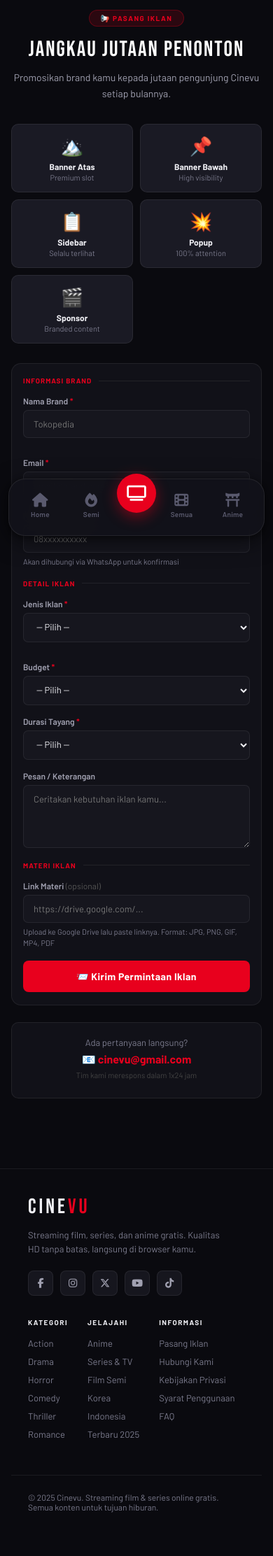
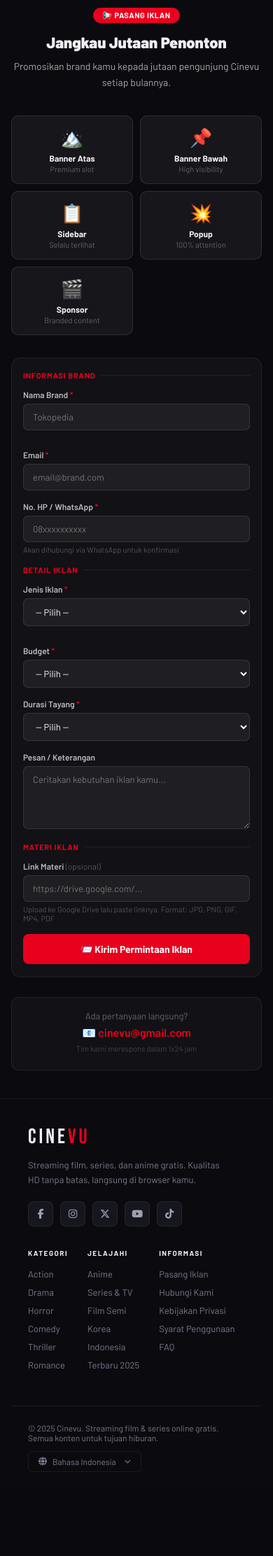
Before and after one commit to RMBLOGG/cinevu, a Flask app: page /pasang-iklan in a window 390 px wide. Shown: the part 66-2290 px from the top of the page at 70% size. After the commit the page ends 2170 px from the top, so only its background shows below. Run offline with Flask 3, Linux system fonts and the light colour scheme; data that the repository does not hold is empty.

Commit message:
Add files via upload

```diff
--- a/templates/base.html
+++ b/templates/base.html
@@ -357,82 +354,6 @@ footer{padding:56px 48px 36px;border-top:1px solid var(--border);}
   .footer-grid{flex-wrap:wrap;gap:28px;}
   .content-area{margin-top:-60px;}
 }
-/* ── BOTTOM NAV (mobile only) ── */
-.bnav{display:none;}
-@media(max-width:768px){
-  .bnav{
-    display:flex;align-items:center;justify-content:space-around;
-    position:fixed;bottom:12px;left:12px;right:12px;z-index:999;
-    background:rgba(18,18,26,.96);
-    border:1px solid rgba(255,255,255,.08);
-    border-radius:24px;
-    padding:10px 8px 14px;
-    box-shadow:0 8px 32px rgba(0,0,0,.6),0 2px 8px rgba(0,0,0,.4);
-    backdrop-filter:blur(16px);
-  }
-  .bnav-item{
-    display:flex;flex-direction:column;align-items:center;gap:4px;
-    flex:1;text-decoration:none;color:#5a5a6e;
-    font-size:10px;font-weight:600;font-family:var(--font);
-    transition:color .2s;letter-spacing:.3px;padding:0 4px;
-    background:none;border:none;cursor:pointer;
-  }
-  .bnav-item i{font-size:20px;transition:color .2s;}
-  .bnav-item.active{color:var(--red);}
-  .bnav-item.active i{color:var(--red);}
-  .bnav-center{
-    position:relative;top:-18px;
-    width:56px;height:56px;border-radius:50%;
-    background:var(--red);
-    display:flex;align-items:center;justify-content:center;
-    box-shadow:0 6px 20px rgba(232,0,29,.45);
-    flex-shrink:0;flex-direction:column;gap:0;
-    text-decoration:none;border:none;cursor:pointer;
-  }
-  .bnav-center i{font-size:22px;color:#fff;}
-  /* push page content above nav */
-  body{padding-bottom:80px;}
-  footer{margin-bottom:0;}
-}
-</style>
-
-<style>
-.fpopup-overlay{
-  position:fixed;inset:0;
-  background:rgba(0,0,0,.85);
-  z-index:8000;
-  opacity:0;
-  pointer-events:none;
-  visibility:hidden;
-  display:flex;
-  align-items:center;justify-content:center;
-  padding:20px;
-  backdrop-filter:blur(4px);
-  transition:opacity .25s,visibility .25s;
-}
-.fpopup-overlay.open{
-  opacity:1;
-  pointer-events:all;
-  visibility:visible;
-}
-.fpopup-box{background:var(--bg2);border:1px solid var(--border);border-radius:12px;max-width:520px;width:100%;max-height:85vh;overflow-y:auto;position:relative;padding:32px 28px 28px;}
-.fpopup-close{position:absolute;top:16px;right:16px;background:rgba(255,255,255,.07);border:none;color:var(--muted2);font-size:16px;cursor:pointer;width:30px;height:30px;border-radius:6px;display:flex;align-items:center;justify-content:center;transition:all .15s;}
-.fpopup-close:hover{background:rgba(255,255,255,.12);color:var(--text);}
-.fpopup-title{font-family:var(--display);font-size:24px;letter-spacing:2px;color:var(--text);margin-bottom:16px;padding-right:36px;}
-.fpopup-body{font-size:13px;line-height:1.8;color:var(--muted2);}
-.fpopup-body h4{color:var(--text);font-size:13px;font-weight:700;margin:16px 0 6px;}
-.fpopup-body p,.fpopup-body ul{margin-bottom:10px;}
-.fpopup-body ul{padding-left:18px;}
-.fpopup-body ul li{margin-bottom:6px;}
-.fpopup-form input,.fpopup-form textarea,.fpopup-form select{width:100%;background:var(--bg3);border:1px solid var(--border);color:var(--text);font-family:var(--font);font-size:13px;padding:10px 14px;border-radius:6px;outline:none;transition:border-color .2s;margin-bottom:12px;}
-.fpopup-form input:focus,.fpopup-form textarea:focus,.fpopup-form select:focus{border-color:rgba(255,255,255,.2);}
-.fpopup-form textarea{resize:vertical;min-height:100px;}
-.fpopup-form label{font-size:10px;color:var(--muted);display:block;margin-bottom:4px;letter-spacing:.5px;text-transform:uppercase;}
-.fpopup-btn{background:var(--red);color:#fff;border:none;font-family:var(--font);font-size:13px;font-weight:700;padding:12px 28px;border-radius:6px;cursor:pointer;transition:background .15s;width:100%;letter-spacing:.5px;}
-.fpopup-btn:hover{background:var(--red2);}
-.fpopup-success{display:none;text-align:center;padding:20px 0;}
-.fpopup-success .check{font-size:48px;margin-bottom:12px;}
-.fpopup-success p{color:var(--green);font-weight:700;font-size:15px;}
 </style>
 {% block extra_css %}{% endblock %}
 </head>
@@ -623,39 +544,9 @@ footer{padding:56px 48px 36px;border-top:1px solid var(--border);}
   </div>
   <div class="footer-bottom">
     <p class="footer-copy">© 2025 Cinevu. Streaming film & series online gratis. Semua konten untuk tujuan hiburan.</p>
+    <button class="footer-lang"><i class="fa-solid fa-globe"></i> Bahasa Indonesia <i class="fa-solid fa-chevron-down" style="font-size:9px;margin-left:4px;"></i></button>
   </div>
 </footer>
-
-<!-- BOTTOM NAV (mobile) -->
-<nav class="bnav" id="bnav">
-  <a href="/" class="bnav-item" id="bnav-home">
-    <i class="fa-solid fa-house"></i>
-    Home
-  </a>
-  <a href="/semi" class="bnav-item" id="bnav-semi">
-    <i class="fa-solid fa-fire"></i>
-    Semi
-  </a>
-  <a href="/series" class="bnav-center" id="bnav-series" title="Series & TV">
-    <i class="fa-solid fa-tv"></i>
-  </a>
-  <a href="/semi" class="bnav-item" id="bnav-all">
-    <i class="fa-solid fa-film"></i>
-    Semua
-  </a>
-  <a href="/anime" class="bnav-item" id="bnav-anime">
-    <i class="fa-solid fa-torii-gate"></i>
-    Anime
-  </a>
-</nav>
-<script>
-(function(){
-  const path=window.location.pathname;
-  const map={'/':'bnav-home','/semi':'bnav-semi','/series':'bnav-series','/anime':'bnav-anime'};
-  const activeId=map[path];
-  if(activeId){const el=document.getElementById(activeId);if(el)el.classList.add('active');}
-})();
-</script>
 
 {% if iklan is defined and iklan.get('popup') %}
 {% for ad in iklan['popup'] %}
@@ -750,8 +664,6 @@ document.querySelectorAll('.slider-wrap').forEach(wrap=>{
 });
 function showPopup(id){const el=document.getElementById('popup-'+id);if(!el)return;el.classList.add('open');document.body.style.overflow='hidden';if(id==='lapor'){const u=document.getElementById('lapor-url');if(u&&!u.value)u.value=window.location.href;}}
 function closePopup(id){const el=document.getElementById('popup-'+id);if(!el)return;el.classList.remove('open');document.body.style.overflow='';}
-// Force close all popups on load (prevent ghost open state)
-document.addEventListener('DOMContentLoaded',function(){document.querySelectorAll('.fpopup-overlay').forEach(el=>el.classList.remove('open'));});
 function submitForm(id){const form=document.getElementById('form-'+id),success=document.getElementById('success-'+id);if(!form||!success)return;form.style.display='none';success.style.display='block';setTimeout(()=>closePopup(id),3000);}
 document.addEventListener('keydown',e=>{if(e.key==='Escape')document.querySelectorAll('.fpopup-overlay.open').forEach(el=>closePopup(el.id.replace('popup-','')));});
 </script>
--- a/templates/pasang_iklan.html
+++ b/templates/pasang_iklan.html
@@ -3,46 +3,46 @@
 
 {% block extra_css %}
 <style>
-.iklan-page{padding:90px 4% 100px;max-width:720px;margin:0 auto;}
-.iklan-hero{text-align:center;margin-bottom:32px;}
-.iklan-label{display:inline-block;background:rgba(232,0,29,.15);color:var(--red);border:1px solid rgba(232,0,29,.3);font-size:10px;font-weight:700;padding:5px 16px;border-radius:20px;letter-spacing:1.5px;text-transform:uppercase;margin-bottom:14px;}
-.iklan-hero h1{font-family:'Bebas Neue',sans-serif;font-size:clamp(28px,8vw,48px);font-weight:400;letter-spacing:2px;margin-bottom:10px;color:#fff;}
-.iklan-hero p{color:var(--muted2);font-size:14px;line-height:1.65;}
-.paket-grid{display:grid;grid-template-columns:repeat(auto-fill,minmax(130px,1fr));gap:10px;margin-bottom:28px;}
-.paket-card{background:var(--card);border:1px solid var(--border);border-radius:10px;padding:14px 12px;text-align:center;cursor:pointer;transition:all .2s;}
-.paket-card:hover,.paket-card.selected{border-color:var(--red);background:rgba(232,0,29,.08);}
+.iklan-page{padding:84px 4% 60px;max-width:760px;margin:0 auto;}
+.iklan-hero{text-align:center;margin-bottom:36px;}
+.iklan-hero .hero-badge{display:inline-block;background:var(--red);color:#fff;font-size:11px;font-weight:700;padding:4px 14px;border-radius:20px;letter-spacing:.5px;margin-bottom:14px;}
+.iklan-hero h1{font-size:clamp(22px,5vw,36px);font-weight:900;margin-bottom:10px;}
+.iklan-hero p{color:#aaa;font-size:14px;line-height:1.65;}
+.paket-grid{display:grid;grid-template-columns:repeat(auto-fill,minmax(140px,1fr));gap:10px;margin-bottom:32px;}
+.paket-card{background:rgba(255,255,255,.05);border:1px solid rgba(255,255,255,.1);border-radius:10px;padding:14px 12px;text-align:center;cursor:pointer;transition:all .2s;}
+.paket-card:hover,.paket-card.selected{border-color:var(--red);background:rgba(229,9,20,.08);}
 .paket-icon{font-size:26px;margin-bottom:7px;}
-.paket-name{font-size:12px;font-weight:700;color:var(--text);}
-.paket-price{font-size:11px;color:var(--muted);margin-top:2px;}
-.iklan-form{background:var(--bg2);border:1px solid var(--border);border-radius:14px;padding:24px 20px;}
-.fsec{font-size:10px;font-weight:700;color:var(--red);text-transform:uppercase;letter-spacing:1px;margin:0 0 16px;display:flex;align-items:center;gap:10px;}
-.fsec::after{content:'';flex:1;height:1px;background:var(--border);}
+.paket-name{font-size:12px;font-weight:700;}
+.paket-price{font-size:11px;color:#666;margin-top:2px;}
+.iklan-form{background:rgba(255,255,255,.03);border:1px solid rgba(255,255,255,.07);border-radius:14px;padding:24px 20px;}
+.fsec{font-size:11px;font-weight:700;color:var(--red);text-transform:uppercase;letter-spacing:.8px;margin:0 0 14px;display:flex;align-items:center;gap:8px;}
+.fsec::after{content:'';flex:1;height:1px;background:rgba(255,255,255,.07);}
 .fgroup{margin-bottom:16px;}
-.fgroup label{display:block;font-size:12px;font-weight:600;color:var(--muted2);margin-bottom:6px;}
+.fgroup label{display:block;font-size:12px;font-weight:600;color:#bbb;margin-bottom:6px;}
 .req{color:var(--red);}
-.fctl{width:100%;background:var(--bg3);border:1px solid var(--border);color:var(--text);font-family:var(--font,sans-serif);font-size:13px;padding:11px 14px;border-radius:7px;outline:none;transition:border-color .2s;box-sizing:border-box;}
-.fctl:focus{border-color:rgba(232,0,29,.5);}
-.fctl option{background:var(--bg2);}
+.fctl{width:100%;background:rgba(255,255,255,.06);border:1px solid rgba(255,255,255,.1);color:#fff;font-family:var(--font,sans-serif);font-size:13px;padding:10px 13px;border-radius:7px;outline:none;transition:border-color .2s;box-sizing:border-box;}
+.fctl:focus{border-color:var(--red);}
+.fctl option{background:#1a1a1a;}
 textarea.fctl{resize:vertical;min-height:90px;}
 .frow{display:grid;grid-template-columns:1fr 1fr;gap:12px;}
-.fhint{font-size:11px;color:var(--muted);margin-top:5px;line-height:1.5;}
-.btn-submit{width:100%;background:var(--red);color:#fff;border:none;font-family:var(--font,sans-serif);font-size:14px;font-weight:700;padding:14px;border-radius:8px;cursor:pointer;margin-top:8px;display:flex;align-items:center;justify-content:center;gap:8px;transition:background .2s,transform .15s;letter-spacing:.5px;}
-.btn-submit:hover{background:#ff1744;transform:translateY(-1px);}
-.btn-submit:disabled{opacity:.45;cursor:not-allowed;transform:none;}
+.fhint{font-size:11px;color:#555;margin-top:4px;}
+.btn-submit{width:100%;background:var(--red);color:#fff;border:none;font-family:var(--font,sans-serif);font-size:14px;font-weight:700;padding:13px;border-radius:8px;cursor:pointer;margin-top:6px;display:flex;align-items:center;justify-content:center;gap:8px;transition:opacity .2s;}
+.btn-submit:hover{opacity:.85;}
+.btn-submit:disabled{opacity:.45;cursor:not-allowed;}
 .falert{padding:13px 15px;border-radius:8px;font-size:13px;margin-bottom:18px;display:none;}
-.falert.success{background:rgba(0,230,118,.08);border:1px solid rgba(0,230,118,.2);color:#00e676;}
-.falert.error{background:rgba(232,0,29,.08);border:1px solid rgba(232,0,29,.2);color:#ff6b6b;}
-.kontak-box{background:var(--bg2);border:1px solid var(--border);border-radius:10px;padding:20px;margin-top:24px;text-align:center;}
-.kontak-box p{font-size:13px;color:var(--muted);margin:0 0 6px;}
-.kontak-box a{color:var(--red);font-weight:700;text-decoration:none;}
-@media(max-width:600px){.frow{grid-template-columns:1fr;}.iklan-page{padding:80px 16px 100px;}.iklan-form{padding:18px 16px;}}
+.falert.success{background:rgba(70,211,105,.1);border:1px solid rgba(70,211,105,.25);color:#46d369;}
+.falert.error{background:rgba(229,9,20,.1);border:1px solid rgba(229,9,20,.25);color:#ff6b6b;}
+.kontak-box{background:rgba(255,255,255,.03);border:1px solid rgba(255,255,255,.07);border-radius:10px;padding:18px;margin-top:28px;text-align:center;}
+.kontak-box p{font-size:13px;color:#666;margin:0 0 6px;}
+.kontak-box a{color:var(--red);font-weight:600;text-decoration:none;}
+@media(max-width:600px){.frow{grid-template-columns:1fr;}.iklan-page{padding:76px 16px 40px;}.iklan-form{padding:18px 16px;}}
 </style>
 {% endblock %}
 
 {% block content %}
 <div class="iklan-page">
   <div class="iklan-hero">
-    <div class="iklan-label">📢 Pasang Iklan</div>
+    <div class="hero-badge">📢 PASANG IKLAN</div>
     <h1>Jangkau Jutaan Penonton</h1>
     <p>Promosikan brand kamu kepada jutaan pengunjung Cinevu setiap bulannya.</p>
   </div>
```
Also changed, not shown: other parts of templates/base.html (+24 -4 lines).
